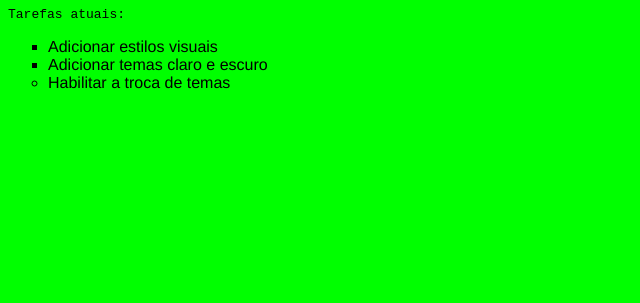
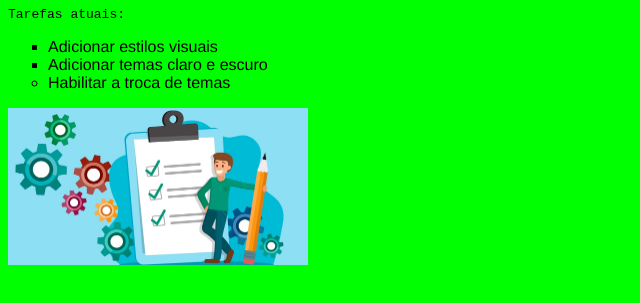
Before and after one commit to fabiolbezerra/CursoGit, a plain HTML site: page index.html in a window 1280 px wide. Shown: the part 73-376 px from the top of the page, without its empty margins (0-640 px from the left). Drawn offline with Linux system fonts and the light colour scheme.

Commit message:
Adicionando imagem no index.html

```diff
--- a/index.html
+++ b/index.html
@@ -16,6 +16,9 @@
     <div>
         <button class="btn">Escuro</button>
     </div>
+    <div>
+        <img src="tasks.jpg" alt="Ícone de tarefas" width="300px">
+    </div>
     <script src="app.js"></script>
     <noscript>Importante habilitar o Javascript para ver o site completo</noscript>
 </body>
```
Also changed, not shown: tasks.jpg (added).
